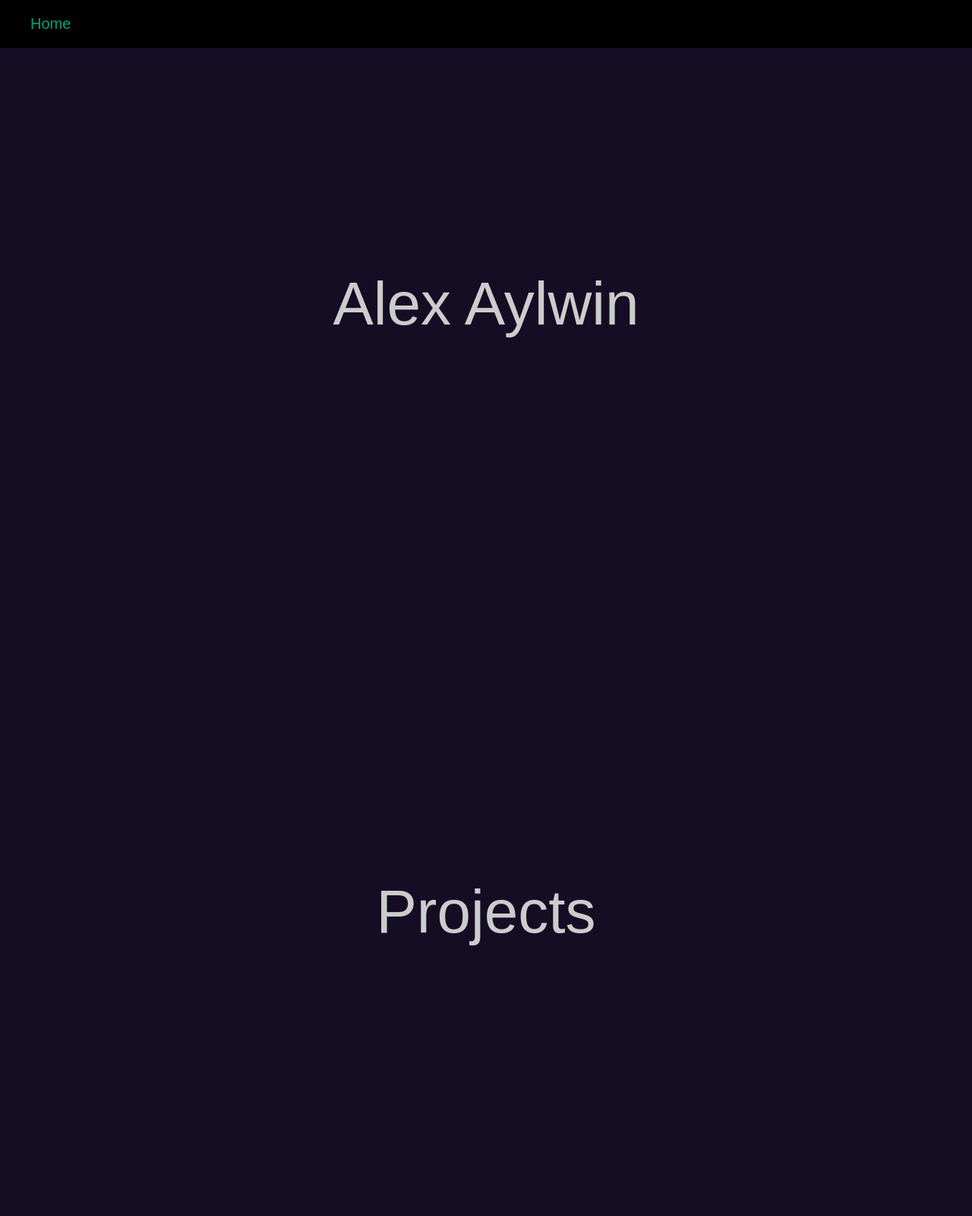
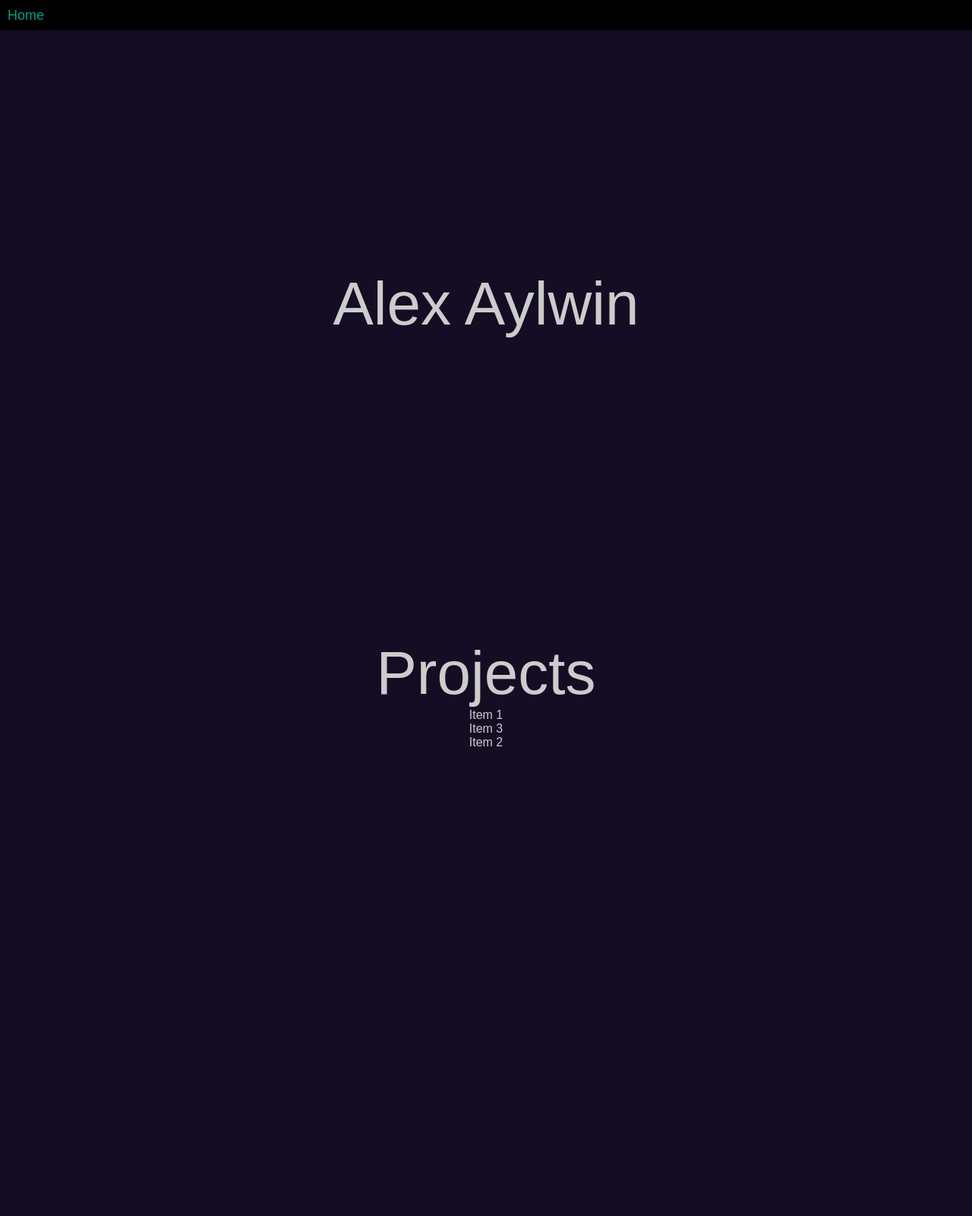
Before and after one commit to alexaylwin/alexaylwin.com, a PHP site: page / in a window 1280 px wide. Shown: the whole page at 76% size. Run offline with PHP 8.4, Linux system fonts and the light colour scheme.

Commit message:
Added grid

```diff
--- a/index.htm
+++ b/index.htm
@@ -6,7 +6,7 @@
   </head>
   <body>
     <div class="maincontainer">
-      <div id="navbar" class="top-vertical fixed-vertical background-black foreground-light">
+      <div id="navbar" class="top-vertical fixed-top-vertical background-black foreground-light">
         <ul>
           <li id="homelink" class="selected navlink">Home</li>
           <li id="projectslink" class="navlink">Projects</li>
@@ -17,10 +17,21 @@
         Alex Aylwin
         </span>
       </div>
-      <div id="page-projects" class="page background-dark center-horizontal center-vertical">
-        <span class="title">
-        Projects
-        </span>
+      <div id="page-projects" class="page background-dark center-horizontal">
+        <span class="title top-vertical">Projects</span>
+        <br />
+        <div class="grid">
+          <div class="item">
+            Item 1
+          </div>
+          <div class="item">
+            Item 3
+          </div>
+          <div class="item">
+            Item 2
+          </div>
+        </div>
+
       </div>
     </div>
     <script src="javascript/jquery-2.1.4.min.js"></script>
--- a/sass/screen.scss
+++ b/sass/screen.scss
@@ -56,10 +56,6 @@ body, html {
   display:block;
 }
 
-.page-active {
-  /**display:block;**/
-}
-
 /** Positioning and Layout **/
 .center-horizontal {
   text-align:center;
@@ -74,11 +70,14 @@ body, html {
 }
 
 .top-vertical {
-  position: absolute;
+  margin-top:0px+10px+10px+20px;
+  display:inline-block;
 }
 
-.fixed-vertical {
 
+.fixed-top-vertical {
+  position: fixed;
+  top: 0px;
 }
 
 /** Fonts and Accents **/
@@ -86,14 +85,20 @@ body, html {
   font-size: 80px;
 }
 
+
+
 /** Navigation **/
 #navbar {
+  height: 20px;
   width: 100%;
-  font-size: 20px;
-  position: fixed;
-  top: 0px;
+  font-size: 18px;
+  line-height: 20px;
+  padding: 10px;
+  margin: 0px;
   z-index: 2;
   ul {
+    margin: 0px;
+    padding: 0px;
     list-style:none;
     li {
       display:none;
@@ -117,3 +122,13 @@ body, html {
     }
   }
 }
+
+
+/** Grid **/
+#grid {
+  display: block;
+  margin-top: 30px;
+  .item {
+
+  }
+}
--- a/stylesheets/screen.css
+++ b/stylesheets/screen.css
@@ -45,23 +45,18 @@ body, html {
   display: block;
 }
 
-/* line 59, ../sass/screen.scss */
-.page-active {
-  /**display:block;**/
-}
-
 /** Positioning and Layout **/
-/* line 64, ../sass/screen.scss */
+/* line 60, ../sass/screen.scss */
 .center-horizontal {
   text-align: center;
 }
 
-/* line 68, ../sass/screen.scss */
+/* line 64, ../sass/screen.scss */
 .center-horizontal > * {
   display: inline-block;
 }
 
-/* line 72, ../sass/screen.scss */
+/* line 68, ../sass/screen.scss */
 .center-vertical > * {
   position: relative;
   top: 50%;
@@ -70,50 +65,68 @@ body, html {
   transform: translateY(-50%);
 }
 
-/* line 76, ../sass/screen.scss */
+/* line 72, ../sass/screen.scss */
 .top-vertical {
-  position: absolute;
+  margin-top: 40px;
+  display: inline-block;
+}
+
+/* line 78, ../sass/screen.scss */
+.fixed-top-vertical {
+  position: fixed;
+  top: 0px;
 }
 
 /** Fonts and Accents **/
-/* line 85, ../sass/screen.scss */
+/* line 84, ../sass/screen.scss */
 .title {
   font-size: 80px;
 }
 
 /** Navigation **/
-/* line 90, ../sass/screen.scss */
+/* line 91, ../sass/screen.scss */
 #navbar {
+  height: 20px;
   width: 100%;
-  font-size: 20px;
-  position: fixed;
-  top: 0px;
+  font-size: 18px;
+  line-height: 20px;
+  padding: 10px;
+  margin: 0px;
   z-index: 2;
 }
-/* line 96, ../sass/screen.scss */
+/* line 99, ../sass/screen.scss */
 #navbar ul {
+  margin: 0px;
+  padding: 0px;
   list-style: none;
 }
-/* line 98, ../sass/screen.scss */
+/* line 103, ../sass/screen.scss */
 #navbar ul li {
   display: none;
   padding-right: 8px;
 }
-/* line 101, ../sass/screen.scss */
+/* line 106, ../sass/screen.scss */
 #navbar ul li:hover {
   cursor: pointer;
   color: #BD8F13;
 }
-/* line 106, ../sass/screen.scss */
+/* line 111, ../sass/screen.scss */
 #navbar ul li.selected {
   display: block;
   color: #01A181;
 }
-/* line 109, ../sass/screen.scss */
+/* line 114, ../sass/screen.scss */
 #navbar ul li.selected:hover {
   color: #BD8F13;
 }
-/* line 114, ../sass/screen.scss */
+/* line 119, ../sass/screen.scss */
 #navbar ul:hover li {
   display: inline;
 }
+
+/** Grid **/
+/* line 128, ../sass/screen.scss */
+#grid {
+  display: block;
+  margin-top: 30px;
+}
```
